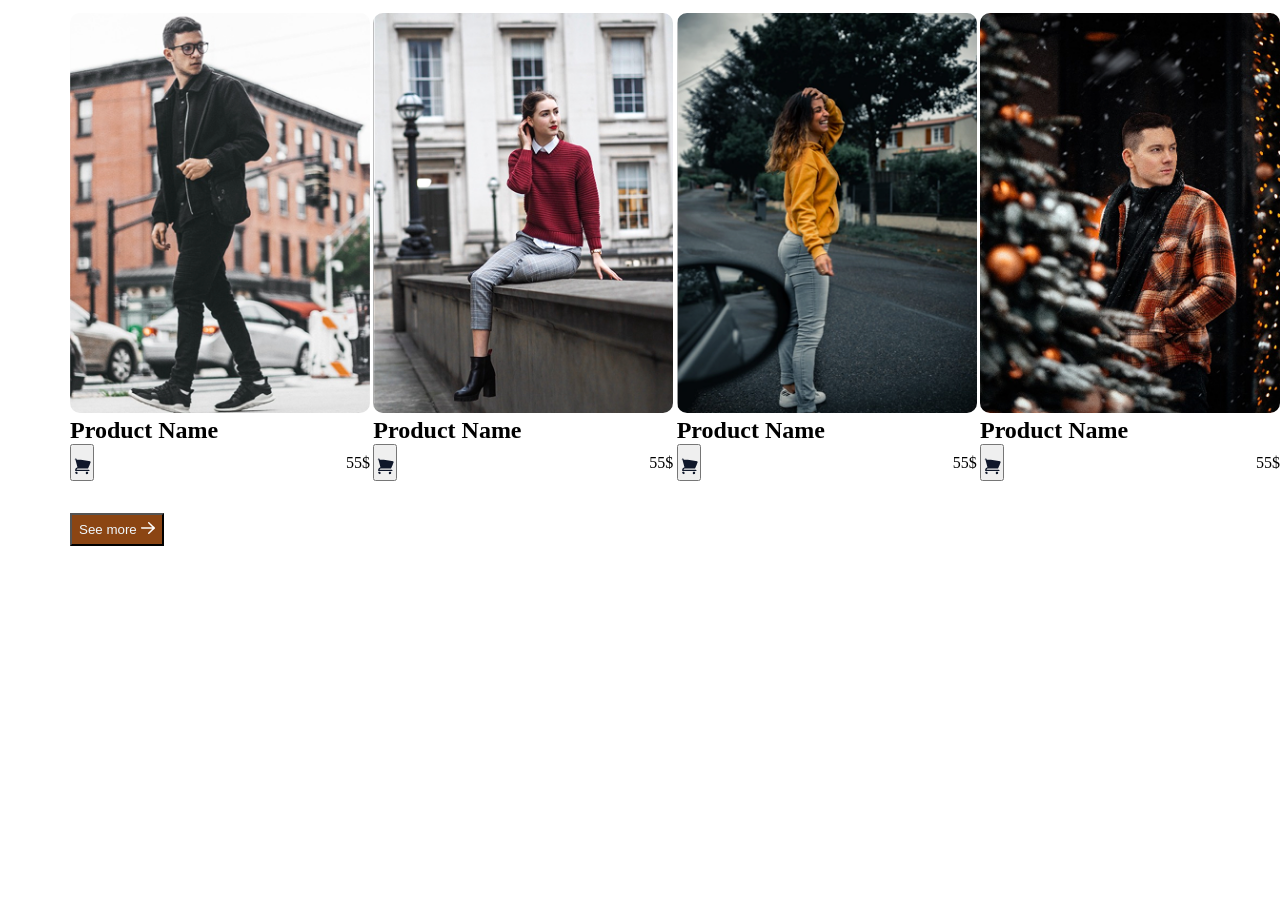
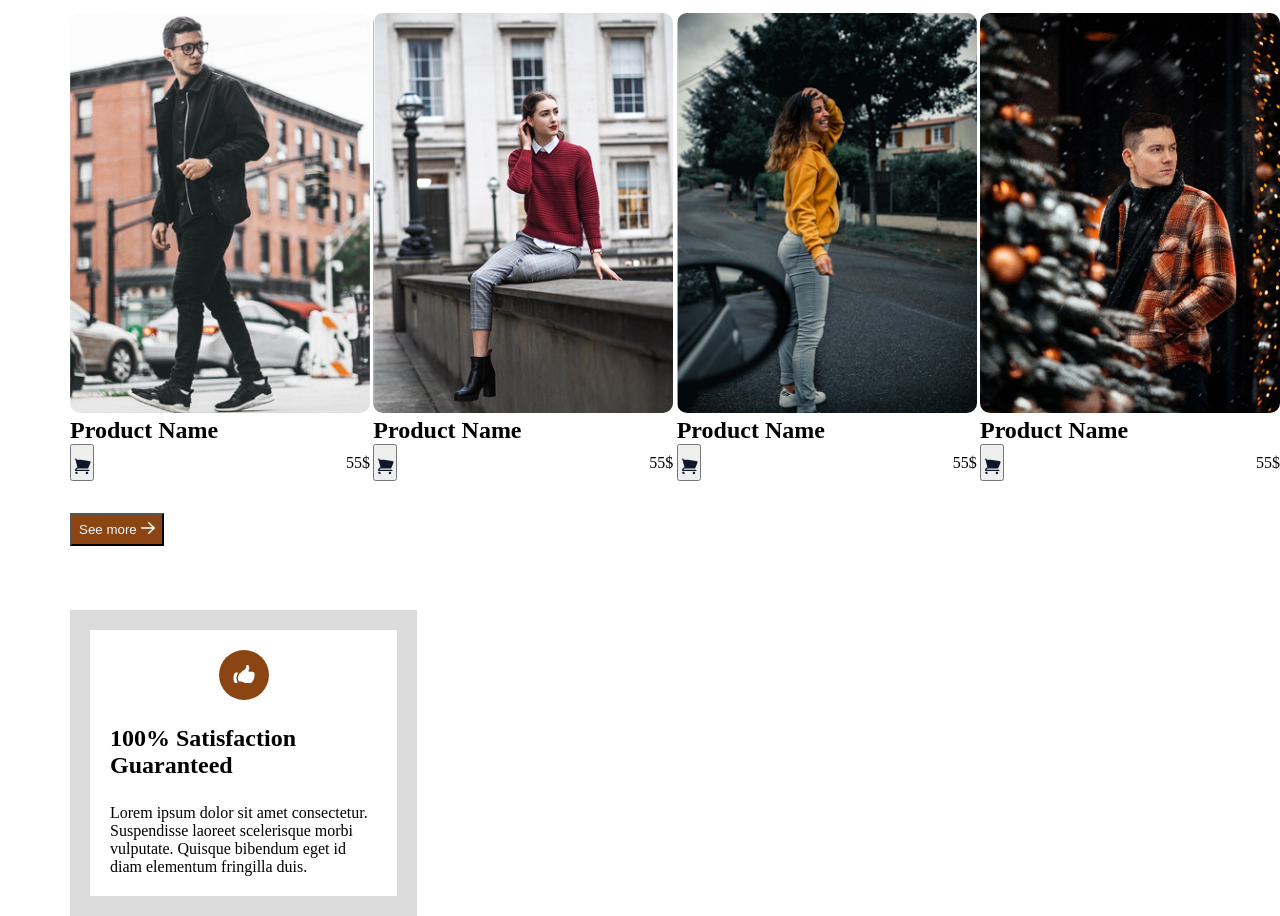
Before and after one commit to yamamaalatrash-star/MODEVA-onlineshope, a plain HTML site: page index.html in a window 1280 px wide. Shown: the part 2611-3527 px from the top of the page. Before the commit the page ends 3157 px from the top, so only its background shows below. Drawn offline with nearby package versions, Linux system fonts and the light colour scheme; a web font is replaced by a local one.

Commit message:
preparing like section on the info section

```diff
--- a/assts/css/style.css
+++ b/assts/css/style.css
@@ -246,6 +246,32 @@ body{
                 color: aliceblue;
             }
         }
+        .info-section{
+            margin-top: 64px;
+            display: flex;
+            padding-left: 70px ;
+            flex-direction: row;
+            gap: 32px ;
+            .like{
+                padding: 20px ;
+                display: flex;
+                flex-direction: column;
+                align-items: center;
+                gap:25px;
+                max-width: 347px ;
+                border: 20px solid #3e3e3e2f;
+                .like-icon{
+                    display: flex;
+                    align-items: center;
+                    justify-content: center;
+                    width: 50px;
+                    height: 50px ;
+                    border-radius: 100%;
+                    background-color: #8B4513;
+                }
+            }
+
+        }
     }
 
 }
@@ -286,6 +312,11 @@ body{
                     padding-left: 20px ;
                 }
             }
+            .info-section{
+                padding-left: 20px ;
+                flex-direction: column;
+
+            }
         }
     }
 
--- a/index.html
+++ b/index.html
@@ -160,6 +160,17 @@
                     <p>See more <img src="./assts/img/leftrow/Vector (Stroke).png"></p>
                 </button>
             </section>
+            <section class="info-section">
+                <div class="like">
+                    <div class="like-icon">
+                        <img src="./assts/img/like/hand-thumb-up.png">
+                    </div>
+                    <h2>100% Satisfaction Guaranteed</h2>
+                    <p>Lorem ipsum dolor sit amet consectetur. Suspendisse laoreet scelerisque morbi vulputate. Quisque bibendum eget id diam elementum fringilla duis. </p>
+                </div>
+
+
+            </section>
         </main>
 
     </body>
```
Also changed, not shown: assts/img/callicon/phone.png (added), assts/img/fast-delevary/Union.png (added), assts/img/like/hand-thumb-up.png (added), assts/img/payment-icon/credit-card.png (added).
